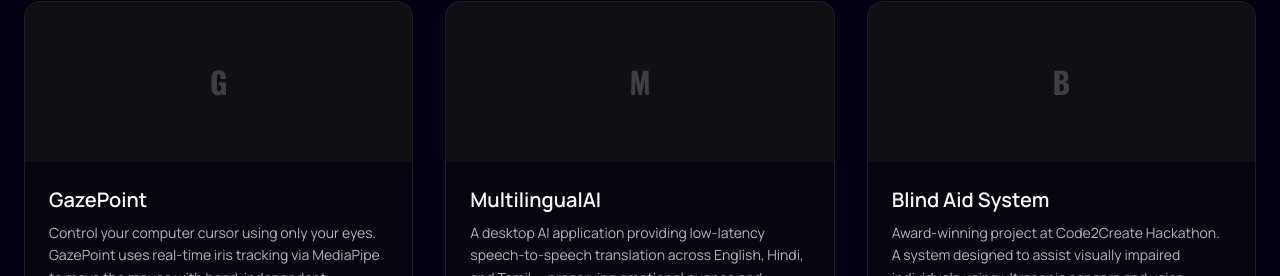
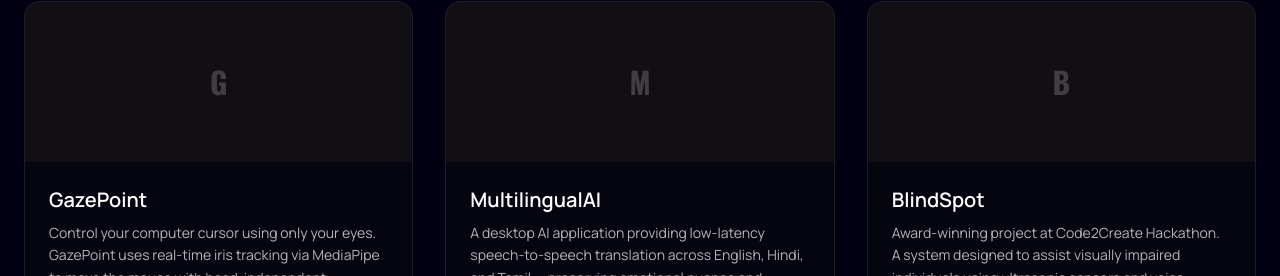
Before and after one commit to parth-garg01/Profile, a React (Vite) app: page / in a window 1280 px wide. Shown: the part 4581-4857 px from the top of the page. Built offline with nearby package versions, Linux system fonts and the light colour scheme.

Commit message:
Rename project title from 'Blind Aid System' to 'BlindSpot'

```diff
--- a/src/data/index.js
+++ b/src/data/index.js
@@ -128,7 +128,7 @@
         },
 
         {
-            title: "Blind Aid System",
+            title: "BlindSpot",
             description: "Award-winning project at Code2Create Hackathon. A system designed to assist visually impaired individuals using ultrasonic sensors and voice feedback. This project has also submitted to the Indian Patent Office and has been Published.",
             tech: ["IoT", "Python", "Machine Learning", "RaspberryPi"],
             link: "#"
```
